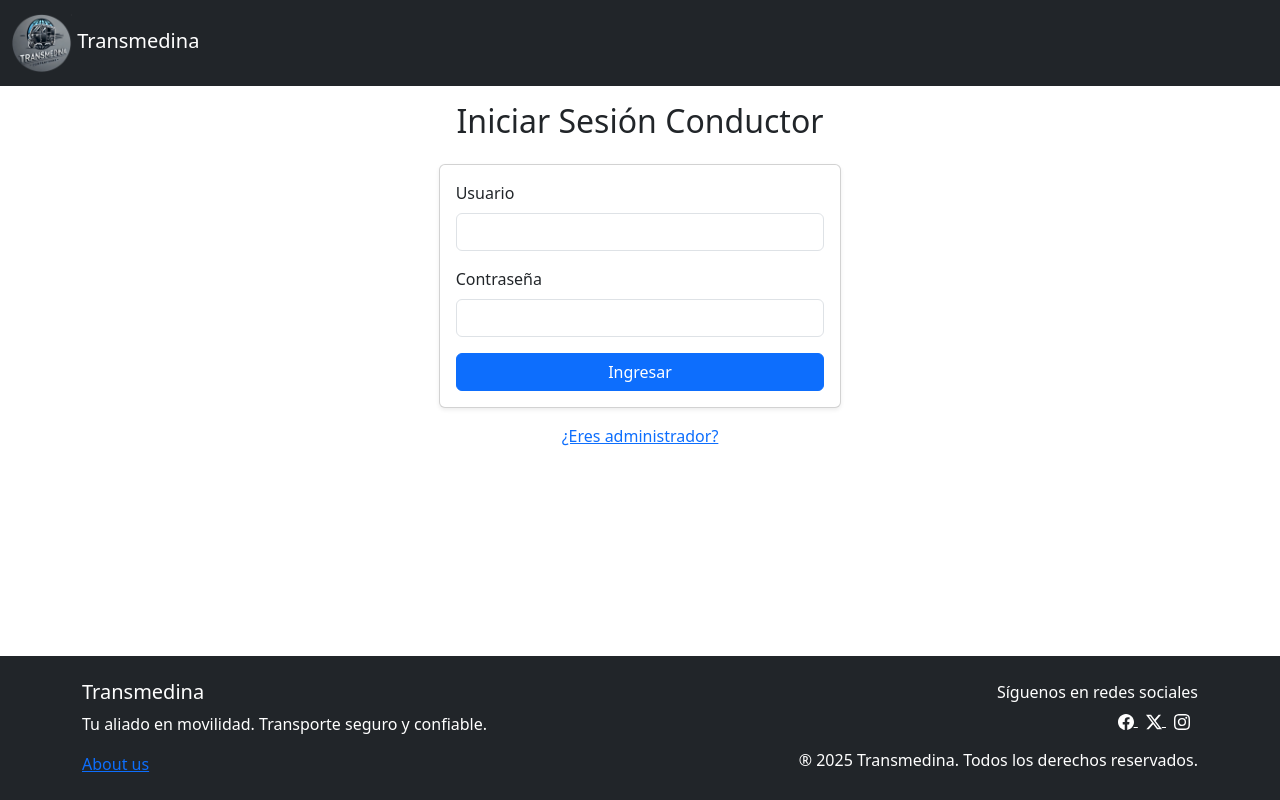
After one commit to luiseurban/Transmedina_Project, a Django app: page /conductor/conductor_signin/ in a window 1280 px wide. The commit adds this page. Run offline with Django 5.2, Linux system fonts and the light colour scheme; some libraries are stand-ins or nearby versions.

Commit message:
Inicio de Sesión como Conductor
Se agrega inicio de sesión como conductor y se añade una vista de dashboard genérica.

```diff
--- a/Transmedina/settings.py
+++ b/Transmedina/settings.py
@@ -128,7 +128,7 @@ USE_TZ = True
 
 STATIC_URL = 'static/'
 
-LOGIN_URL = 'signin/'
+LOGIN_URL = 'admin_signin/'
 
 # Default primary key field type
 # https://docs.djangoproject.com/en/5.1/ref/settings/#default-auto-field
--- a/Transmedina/urls.py
+++ b/Transmedina/urls.py
@@ -4,4 +4,5 @@ from django.urls import path, include
 urlpatterns = [
     path('admin/', admin.site.urls),
     path('', include('conductores.urls')),
+    path('conductor/', include('conductor_dashboard.urls')),
 ]
--- /dev/null
+++ b/conductor_dashboard/dashboard_views/dashboard_views.py
@@ -0,0 +1,27 @@
+from django.shortcuts import render, redirect
+from conductores.models import Conductores
+
+def conductor_signin(request):
+    error = None
+    if request.method == "POST":
+        usuario = request.POST.get("usuario")
+        password = request.POST.get("password")
+        try:
+            conductor = Conductores.objects.get(usuario=usuario)
+            if conductor.check_password(password):
+                # Guardar el ID del conductor en la sesión
+                request.session['conductor_id'] = conductor.id
+                return redirect('conductor_dashboard_home')  # Cambia esto por la URL de inicio del dashboard de conductor
+            else:
+                error = "Contraseña incorrecta"
+        except Conductores.DoesNotExist:
+            conductor = None
+            error = "Usuario no encontrado"
+    return render(request, "pages/signin/signin_dashboard.html", {"error": error})
+
+def conductor_dashboard_home(request):
+    # Verifica si el conductor está autenticado por sesión
+    if not request.session.get('conductor_id'):
+        return redirect('/conductor/conductor_signin/')
+    # ... lógica de la vista ...
+    return render(request, 'pages/dashboard/dashboard_home.html')
--- /dev/null
+++ b/conductor_dashboard/templates/layout/layout.html
@@ -0,0 +1,74 @@
+{% load static %}
+<!DOCTYPE html>
+<html lang="en">
+
+<head>
+    <meta charset="UTF-8">
+    <meta name="viewport" content="width=device-width, initial-scale=1.0">
+    <title>Transmedina</title>
+    <link href="{% static 'bootstrap/dist/css/bootstrap.min.css' %}" rel="stylesheet">
+</head>
+
+<body class="min-vh-100 d-flex flex-column">
+
+    <!-- Sprite SVG include (hidden, for reference) -->
+    <div style="display:none;">
+        {% comment %} The sprite is loaded via <use> so no need to inline here {% endcomment %}
+    </div>
+
+    <nav class="navbar navbar-expand-lg bg-dark navbar-dark">
+        <div class="container-fluid">
+            <a class="navbar-brand" href="#">
+                <img src="/static/images/transmedina.png" alt="" width="60" height="60" class="d-inline-block align-text-center">
+                Transmedina
+            </a>
+          </div>
+        </div>
+      </nav>
+
+      <main class="container-fluid mt-3 flex-grow-1">
+        {% block content %}
+        {% endblock %}
+       </main>
+
+      <footer class="bg-dark text-white mt-5">
+        <div class="container py-4">
+          <div class="row">
+            <div class="col-md-6">
+              <h5>Transmedina</h5>
+              <p>Tu aliado en movilidad. Transporte seguro y confiable.</p>
+
+              <a href="/about" class="mb-2">About us</a>
+            </div>
+
+            <div class="col-md-6 text-md-end">
+              <p class="mb-1">Síguenos en redes sociales</p>
+              <a href="#" class="text-white me-2">
+                <svg width="16" height="16" fill="currentColor">
+                    <use xlink:href="/static/images/sprite.svg#icon-facebook" />
+                </svg>
+              </a>
+
+              <a href="#" class="text-white me-2">
+                <svg width="16" height="16" fill="currentColor">
+                    <use xlink:href="/static/images/sprite.svg#icon-twitter-x" />
+                </svg>
+              </a>
+
+              <a href="#" class="text-white me-2">
+                <svg width="16" height="16" fill="currentColor">
+                    <use xlink:href="/static/images/sprite.svg#icon-instagram" />
+                </svg>
+              </a>
+
+              <p class="mt-3 mb-0">&reg; 2025 Transmedina. Todos los derechos reservados.</p>
+            </div>
+          </div>
+        </div>
+      </footer>
+
+      <script src="{% static 'bootstrap/dist/js/bootstrap.bundle.min.js' %}"></script>
+
+</body>
+
+</html>
--- /dev/null
+++ b/conductor_dashboard/templates/pages/signin/signin_dashboard.html
@@ -0,0 +1,27 @@
+{% extends "layout/layout.html" %}
+
+{% block content %}
+<div class="row justify-content-center">
+    <div class="col-md-4">
+        <h2 class="mb-4 text-center">Iniciar Sesión Conductor</h2>
+        {% if error %}
+            <div class="alert alert-danger">{{ error }}</div>
+        {% endif %}
+        <form method="post" class="card card-body shadow-sm">
+            {% csrf_token %}
+            <div class="mb-3">
+                <label for="usuario" class="form-label">Usuario</label>
+                <input type="text" class="form-control" id="usuario" name="usuario" required>
+            </div>
+            <div class="mb-3">
+                <label for="password" class="form-label">Contraseña</label>
+                <input type="password" class="form-control" id="password" name="password" required>
+            </div>
+            <button type="submit" class="btn btn-primary w-100">Ingresar</button>
+        </form>
+        <div class="text-center mt-3">
+            <a href="/admin_signin/">¿Eres administrador?</a>
+        </div>
+    </div>
+</div>
+{% endblock %}
--- a/conductor_dashboard/urls.py
+++ b/conductor_dashboard/urls.py
@@ -1 +1,7 @@
 from django.urls import path
+from .dashboard_views import dashboard_views
+
+urlpatterns = [
+    path('conductor_signin/', dashboard_views.conductor_signin, name='conductor_signin' ),
+    path('dashboard_home/', dashboard_views.conductor_dashboard_home, name='conductor_dashboard_home'),
+]
--- a/conductor_dashboard/views.py
+++ /dev/null
@@ -1,3 +0,0 @@
-from django.shortcuts import render
-
-# Create your views here.
--- a/conductores/models.py
+++ b/conductores/models.py
@@ -1,7 +1,7 @@
 from django.db import models
 from django.contrib.auth.models import User
 from django.utils import timezone
-from django.contrib.auth.hashers import make_password
+from django.contrib.auth.hashers import make_password, check_password
 # Create your models here.
 
 
@@ -30,6 +30,9 @@ class Conductores(models.Model):
     def __str__(self):
         return f"{self.nombre} {self.apellido}"
 
+    def check_password(self, raw_password):
+        return check_password(raw_password, self.password)
+
 class Novedades(models.Model):
     ESTADOS = [
         ('REPARACION', 'Reparacion'),
--- a/conductores/templates/pages/ConductorPages/conductor_detail/conductor_detail.html
+++ b/conductores/templates/pages/ConductorPages/conductor_detail/conductor_detail.html
@@ -53,7 +53,7 @@
                 <!-- Campo Contraseña -->
                 <div class="mb-3">
                     <label for="password">Contraseña:</label>
-                    <input type="text" name="password" id="password" class="form-control {% if form.password.errors %}is-invalid{% endif %}" value="{{ conductor.password }}">
+                    <input type="password" name="password" id="password" class="form-control {% if form.password.errors %}is-invalid{% endif %}" value="">
                     <div class="invalid-feedback">Por favor, ingrese la contraseña.</div>
                 </div>
 
--- a/conductores/templates/pages/signin/signin.html
+++ b/conductores/templates/pages/signin/signin.html
@@ -8,7 +8,7 @@
     <div class="row">
 
         <div class="col-md-4 offset-md-4">
-            <form action="/signin/" method="POST" class="card card-body">
+            <form action="/admin_signin/" method="POST" class="card card-body">
 
                 <h1>Iniciar sesion</h1>
 
@@ -21,7 +21,9 @@
                 </button>
 
             </form>
-
+            <div class="text-center mt-3">
+                <a href="/conductor/conductor_signin/">¿Eres conductor?</a>
+            </div>
         </div>
 
     </div>
--- a/conductores/urls.py
+++ b/conductores/urls.py
@@ -5,7 +5,8 @@ from . import views
 urlpatterns = [
     path('', views.home, name='home'),
     path('signup/', views.signup, name='signup'),
-    path('signin/', views.signin, name='signin'),
+    path('signin/', views.redirect_to_conductor_signin, name='signin'),  # <-- Cambiado aquí
+    path('admin_signin/', views.signin, name='admin_signin'),  # <-- nueva ruta para login admin
     path('logout/', views.signout, name='logout'),
     # CRUD CONDUCTORES
     path('conductores/', conductores_views.conductores_main_view, name='conductores'),
--- a/conductores/views.py
+++ b/conductores/views.py
@@ -19,6 +19,7 @@ logger = logging.getLogger(__name__)
 
 @login_required
 def home(request):
+    # Solo renderiza, sin redirección a conductor
     return render(request, 'pages/home/home.html')
 
 def signin(request):
@@ -64,3 +65,6 @@ def signout(request):
 
 def about(request):
     return render(request, 'pages/about_us/about.html')
+
+def redirect_to_conductor_signin(request):
+    return redirect('/conductor/conductor_signin/')
```
Also changed, not shown: conductor_dashboard/conductores_views/views.py (added, +20 -0 lines), conductor_dashboard/templates/pages/dashboard/dashboard_home.html (added, +50 -0 lines), conductores/forms.py (+12 -0 lines), conductor_dashboard/dashboard_views/__init__.py (added).
